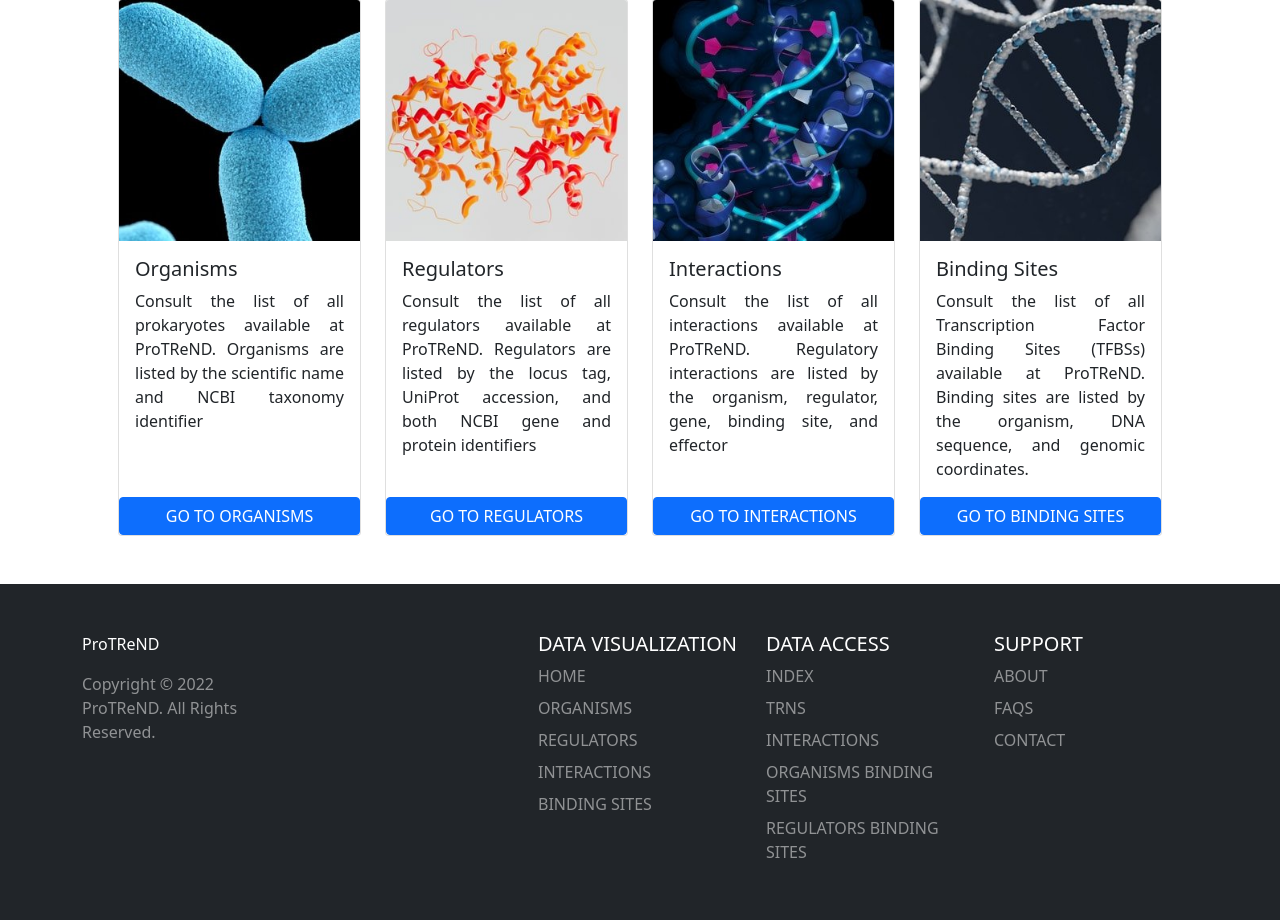
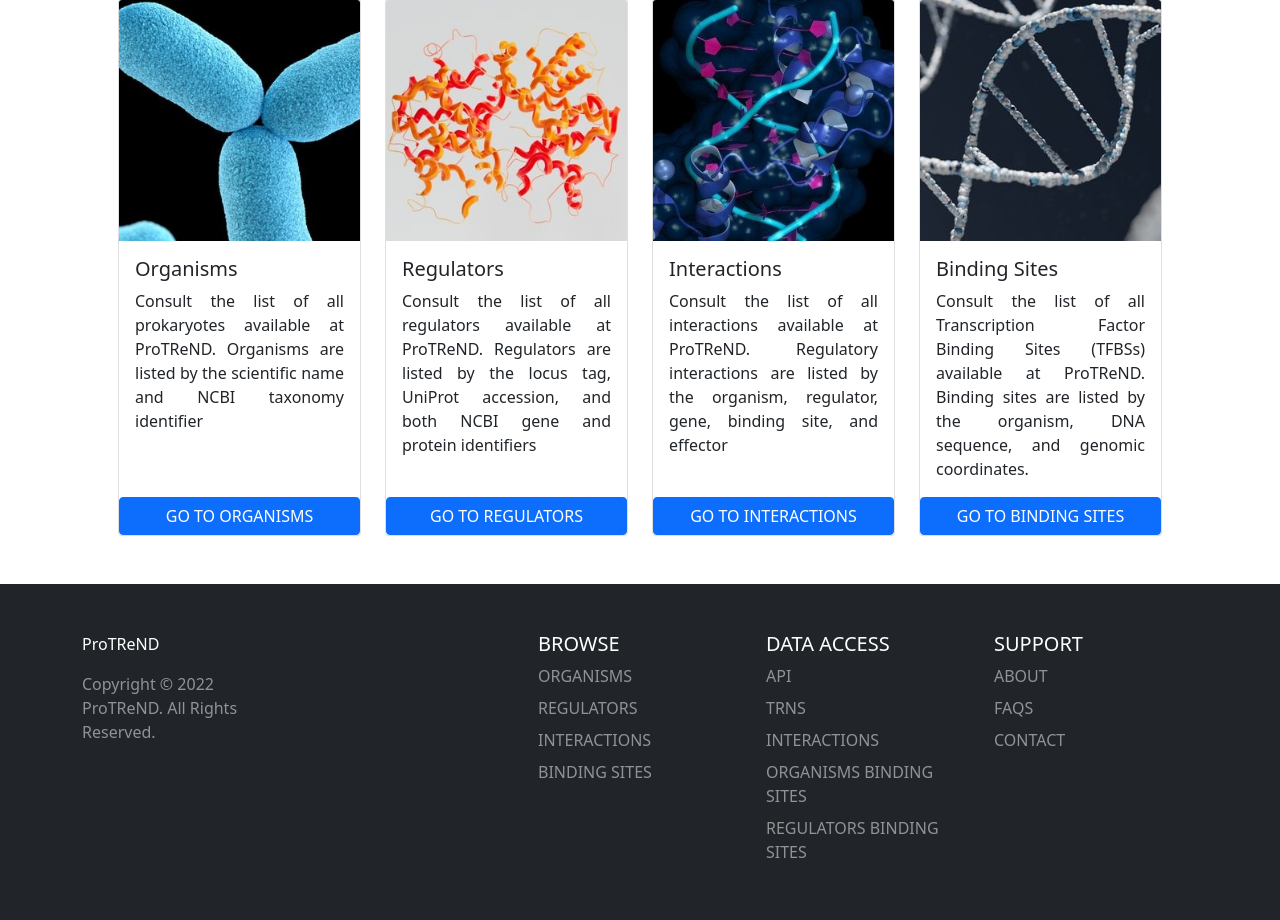
Before and after one commit to cruz-f/protrend, a Django app: page / in a window 1280 px wide. Shown: the part 735-1655 px from the top of the page. Run offline with Django 3.2, Linux system fonts and the light colour scheme; parts of the project's set-up code (start-up, migrations or seed data) failed here and were passed over.

Commit message:
[FIX] fix the footer template

```diff
--- a/src/interfaces/website/templates/website/footer.html
+++ b/src/interfaces/website/templates/website/footer.html
@@ -17,11 +17,8 @@
                 <div class="col">
                 </div>
                 <div class="col">
-                    <h5 class="text-uppercase text-white">Data Visualization</h5>
+                    <h5 class="text-uppercase text-white">browse</h5>
                     <ul class="nav flex-column">
-                        <li class="nav-item mb-2">
-                            <a href="{% url 'home' %}" class="nav-link p-0 text-white-50 text-uppercase">Home</a>
-                        </li>
                         <li class="nav-item mb-2">
                             <a href="#" class="nav-link p-0 text-white-50 text-uppercase">Organisms</a>
                         </li>
@@ -41,7 +38,7 @@
                     <ul class="nav flex-column">
                         <li class="nav-item mb-2">
                             <a href="{% url 'api' %}"
-                               class="nav-link p-0 text-white-50 text-uppercase">Index</a>
+                               class="nav-link p-0 text-white-50 text-uppercase">API</a>
                         </li>
                         <li class="nav-item mb-2">
                             <a href="{% url 'trns-list' %}"
```
